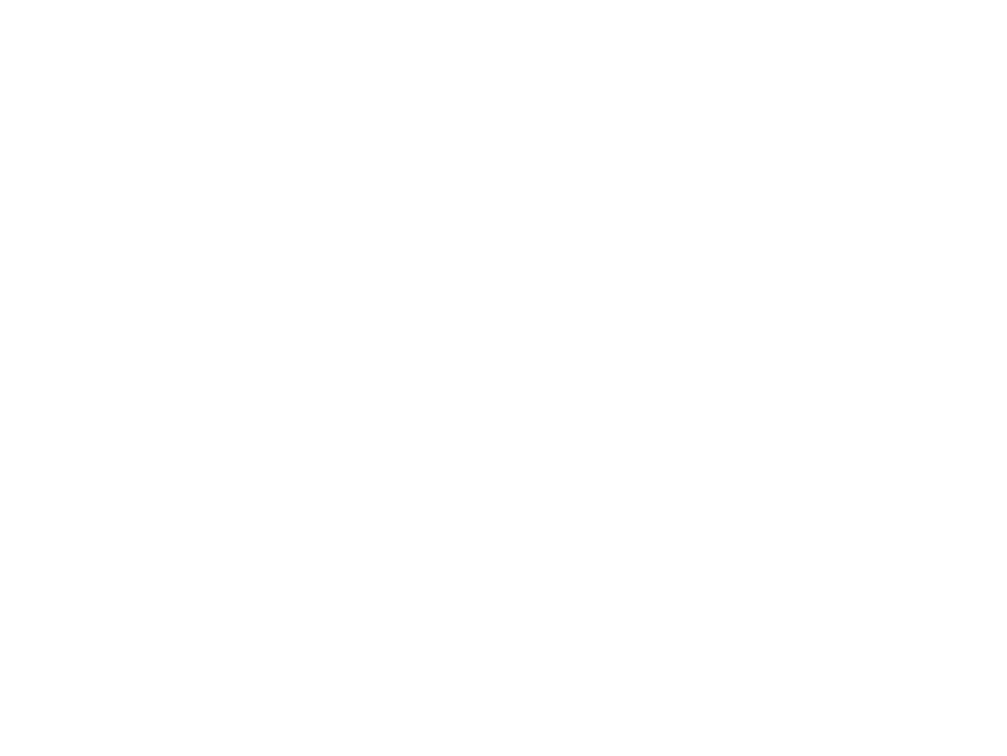
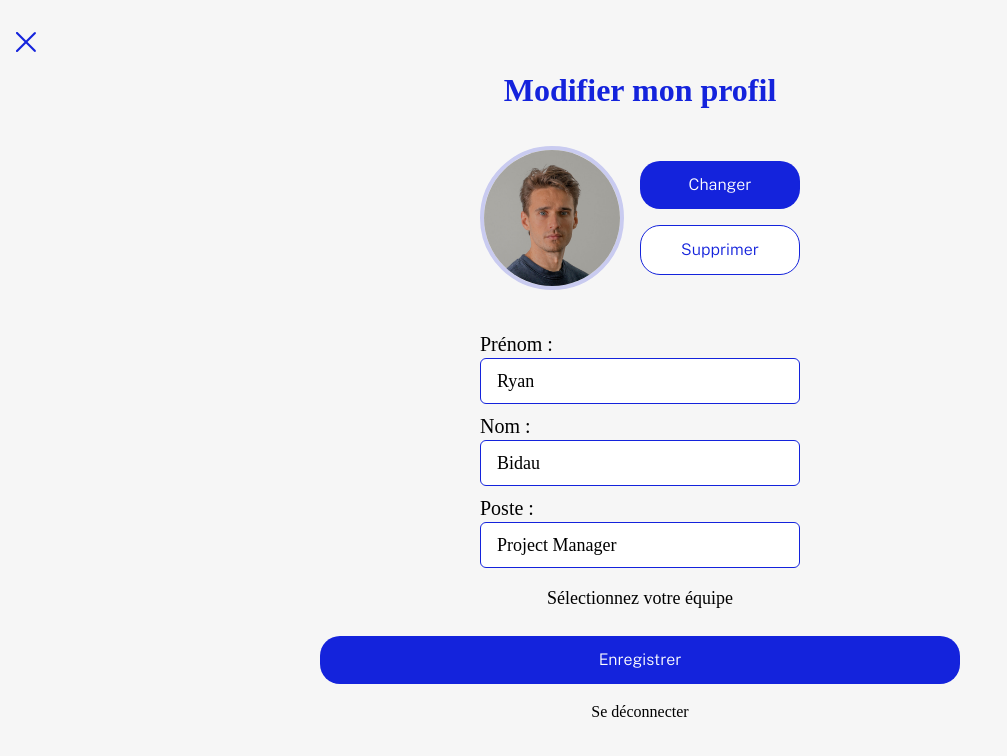
Before and after one commit to WildCodeSchool/P3_Lyon_React_Sept_2022, a React (Vite) app in the folder frontend/: page /editprofile in a window 1280 px wide. Before the commit this address had no page. Shown: the top 756 px of the page, without its empty margins (0-1007 px from the left). Built offline with nearby package versions, Linux system fonts and the light colour scheme; a web font is replaced by a local one.

Commit message:
Created modal edit my profile

```diff
--- a/frontend/src/App.css
+++ b/frontend/src/App.css
@@ -47,7 +47,7 @@ h3 {
   font-weight: bold;
 }
 
-span {
+span, input, label {
   font-family: "Enedis";
   font-weight: light;
 }
--- a/frontend/src/App.jsx
+++ b/frontend/src/App.jsx
@@ -3,14 +3,16 @@ import CreatePost from "./components/Feed/CreatePostContainer/CreatePost";
 import "./App.css";
 import Connexion from "./pages/Connexion";
 import Main from "./pages/Main";
+import EditProfile from "./components/Navbar/Profile/EditProfile";
 
 function App() {
   return (
     <div className="bg-background">
       <Routes>
-        <Route path="/" element={<Connexion />} />
+        <Route path="/connexion" element={<Connexion />} />
         <Route path="/feed" element={<Main />} />
         <Route path="/createPost" element={<CreatePost />} />
+        <Route path="/editprofile" element={<EditProfile />} />
       </Routes>
     </div>
   );
--- a/frontend/src/components/Feed/CreatePostContainer/CreatePost.jsx
+++ b/frontend/src/components/Feed/CreatePostContainer/CreatePost.jsx
@@ -12,7 +12,7 @@ function CreatePost() {
     <div>
       <div className="flex justify-between">
         <button>
-          <img className="ml-2 mt-6" src={croix} alt="" />
+          <img className="ml-2 mt-6" src={croix} alt="Close" />
         </button>
         <button
           className="bg-[#1423DC] hover:bg-[#0d17a1] text-white py-3 px-[2.5rem] mt-6 mr-3
--- a/frontend/src/components/Navbar/Profile/EditProfile.jsx
+++ b/frontend/src/components/Navbar/Profile/EditProfile.jsx
@@ -1,7 +1,78 @@
 import React from "react";
+import { Link } from "react-router-dom";
 
 function EditProfile() {
-  return <div>EditProfile</div>;
+  return (
+    <div className="h-screen w-screen	overflow-x-hidden">
+      <button type="button">
+        <img className="ml-2 mt-6" src="./src/assets/croix.png" alt="Close" />
+      </button>
+      <h1 className="text-[32px] text-primary font-bold text-center pb-8">
+        Modifier mon profil
+      </h1>
+      <div className="flex justify-center">
+        <img
+          className="rounded-full w-36 mr-2 border-4 border-violet mr-4"
+          src="./src/assets/my-avatar.jpeg"
+          alt="My profile avatar"
+        />
+        <div className="flex flex-col justify-evenly">
+          <button
+            type="button"
+            className="bg-primary text-white py-3 px-[2.5rem] rounded-[20px]"
+          >
+            Changer
+          </button>
+          <button
+            type="button"
+            className="bg-white border border-primary text-primary py-3 px-[2.5rem] rounded-[20px]"
+          >
+            Supprimer
+          </button>
+        </div>
+      </div>
+      <form className="flex flex-col mt-10 justify-center items-center">
+        <label className="flex flex-col text-xl mb-2">
+          Prénom :
+          <input
+            className="w-80 rounded-md border border-primary py-2 pl-4 text-lg placeholder-black"
+            type="text"
+            placeholder="Ryan"
+          />
+        </label>
+        <label className="flex flex-col text-xl mb-2">
+          Nom :
+          <input
+            className="w-80 rounded-md border border-primary py-2 pl-4 text-lg placeholder-black"
+            type="text"
+            placeholder="Bidau"
+          />
+        </label>
+        <label className="flex flex-col text-xl mb-2">
+          Poste :
+          <input
+            className="w-80 rounded-md border border-primary py-2 pl-4 text-lg placeholder-black"
+            type="text"
+            placeholder="Project Manager"
+          />
+        </label>
+      </form>
+      <h2 className="text-lg text-center mt-2 font-light">
+        Sélectionnez votre équipe
+      </h2>
+      <div className="text-center mt-6">
+        <button
+          type="button"
+          className="bg-primary text-white py-3 px-[2.5rem] rounded-[20px] w-6/12 text-md mb-4"
+        >
+          Enregistrer
+        </button>
+        <Link to="/connexion">
+          <h3 className="font-light">Se déconnecter</h3>
+        </Link>
+      </div>
+    </div>
+  );
 }
 
 export default EditProfile;
```
Also changed, not shown: frontend/src/assets/croix.png.
